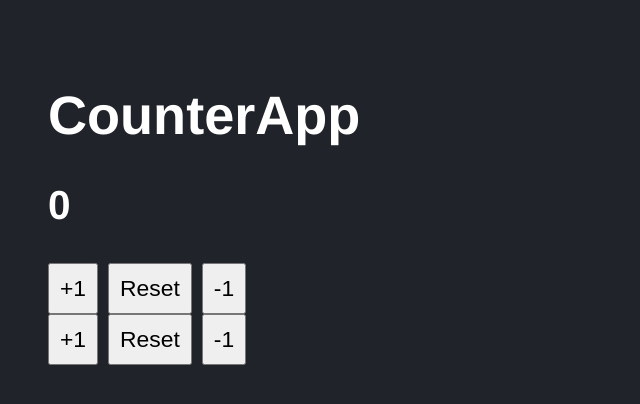
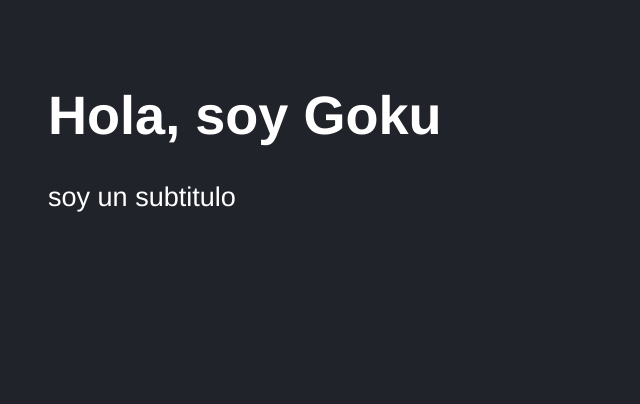
Before and after one commit to elfgodd/React-Zero-To-Expert, a React (Create React App) app in the folder 03-counter-app/: page / in a window 1280 px wide. Shown: the top 404 px of the page, without its empty margins (0-640 px from the left). Built offline with nearby package versions, Linux system fonts and the light colour scheme.

Commit message:
seventeenth: Pruebas sobre componenetes de React

```diff
--- a/03-counter-app/src/App.js
+++ b/03-counter-app/src/App.js
@@ -1,11 +1,20 @@
 import React from 'react'
+import PropTypes from 'prop-types'
 
-const App = () => {
+const App = ({ saludo, subtitulo }) => {
   return (
     <>
-      <h1>App</h1>
+      <h1>{saludo}</h1>
+      <p>{subtitulo}</p>
     </>
   )
 }
 
+App.propTypes = {
+  saludo: PropTypes.string.isRequired,
+}
+App.defaultProps = {
+  subtitulo: 'soy un subtitulo',
+}
+
 export default App
--- a/03-counter-app/src/App3.js
+++ b/03-counter-app/src/App3.js
@@ -5,7 +5,6 @@ const App = ({ saludo, subtitulo = 'soy un subtitulo' }) => {
   return (
     <>
       <h1>{saludo}</h1>
-      <p>Mi segunda aplicacion</p>
       <p>{subtitulo}</p>
     </>
   )
@@ -13,13 +12,10 @@ const App = ({ saludo, subtitulo = 'soy un subtitulo' }) => {
 
 App.defaultProps = {
   subtitulo: 'soy un subtitulo',
-  // Tambien lo puedo pasar sin valor
-  // subtitulo: '',
 }
 
 App.propTypes = {
   saludo: PropTypes.string,
-  // saludo: PropTypes.string.isRequired,
 }
 
 export default App
--- a/03-counter-app/src/index.js
+++ b/03-counter-app/src/index.js
@@ -1,12 +1,12 @@
 import React from 'react'
 import ReactDOM from 'react-dom'
 import App from './App'
-import CounterApp from './CounterApp'
+// import CounterApp from './CounterApp'
 
 import './index.css'
 
 const divRoot = document.querySelector('#root')
 
-// ReactDOM.render(<App saludo='Hola, soy goku' />, divRoot)
+ReactDOM.render(<App saludo='Hola, soy Goku' />, divRoot)
 
-ReactDOM.render(<CounterApp value={0} />, divRoot)
+// ReactDOM.render(<CounterApp value={0} />, divRoot)
```
Also changed, not shown: 03-counter-app/src/setupTests.js (added, +1 -0 lines), 1 other file (tests, documents, lock files or other folders).
